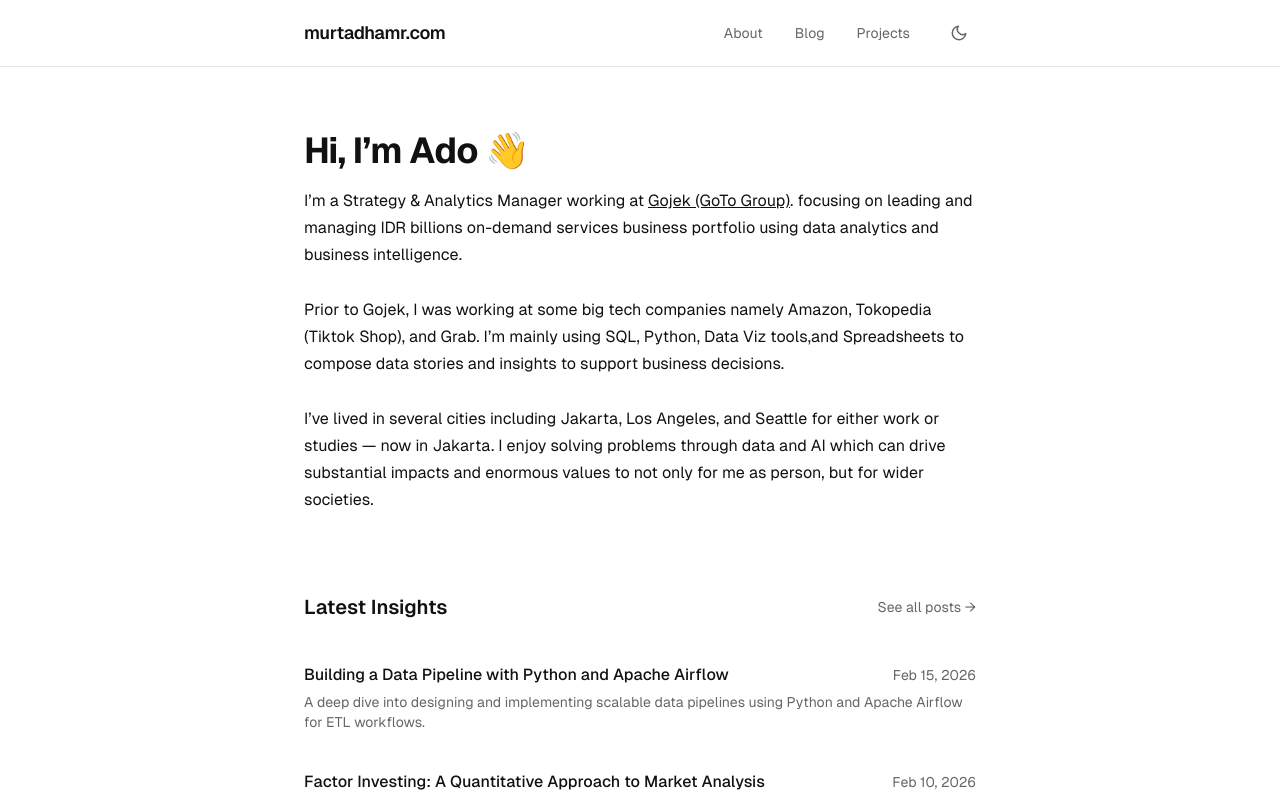
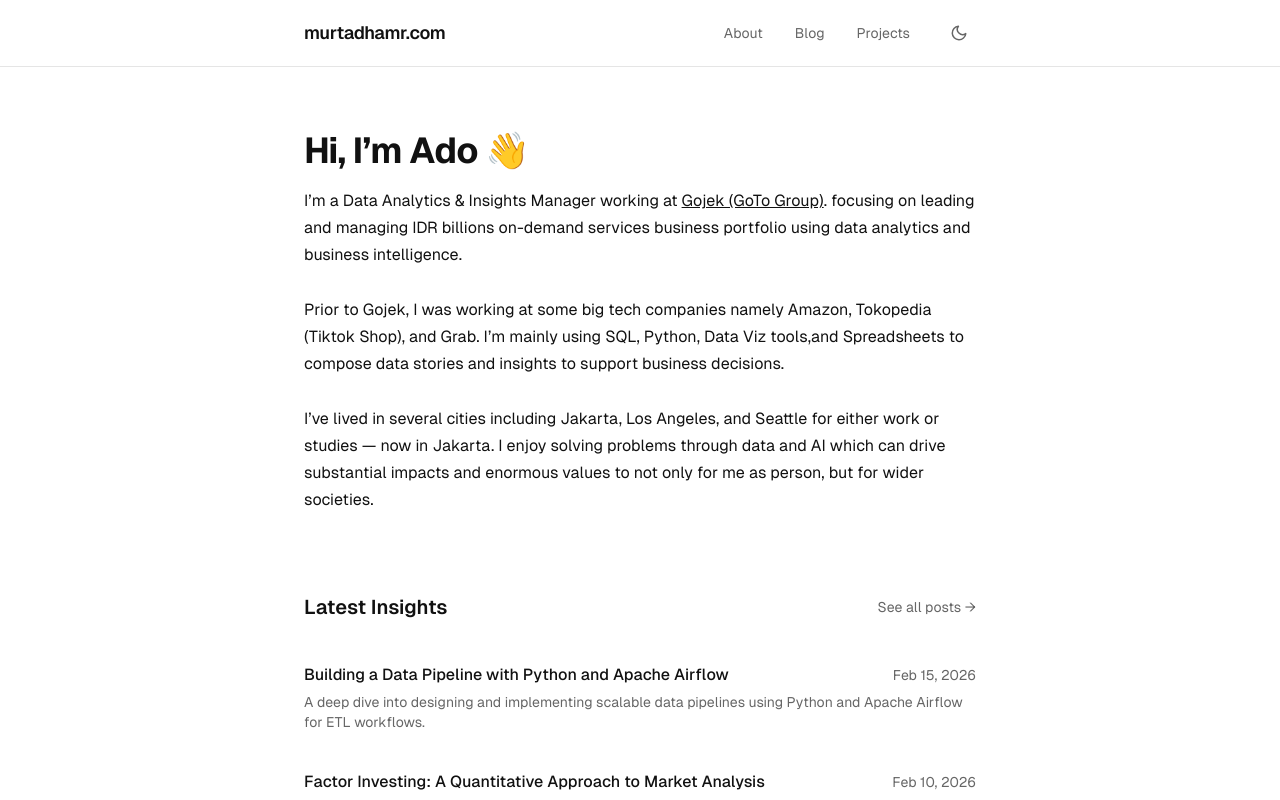
Before and after one commit to murtadhamr/personal-portfolio-website, a Next.js app: page / in a window 1280 px wide. Shown: the top 800 px of the page. Built offline with nearby package versions, Linux system fonts and the light colour scheme.

Commit message:
feat: update job title to Data Analytics & Insights Manager

```diff
--- a/src/app/about/page.tsx
+++ b/src/app/about/page.tsx
@@ -7,7 +7,7 @@ export const metadata: Metadata = {
 
 const experience = [
     {
-        role: "Strategy & Analytics Manager",
+        role: "Data Analytics & Insights Manager",
         company: "Gojek (GoTo Group)",
         period: "Jan 2026 — Present",
         location: "Jakarta, Indonesia",
--- a/src/app/page.tsx
+++ b/src/app/page.tsx
@@ -20,7 +20,7 @@ export default function HomePage() {
           Hi, I’m Ado 👋
         </h1>
         <p>
-          I’m a Strategy & Analytics Manager working at <a href="https://gojek.com"><u>Gojek (GoTo Group)</u></a>.
+          I’m a Data Analytics & Insights Manager working at <a href="https://gojek.com"><u>Gojek (GoTo Group)</u></a>.
           focusing on leading and managing IDR billions on-demand services business portfolio using data analytics and business intelligence.
           <br></br>
           <br></br>
```
